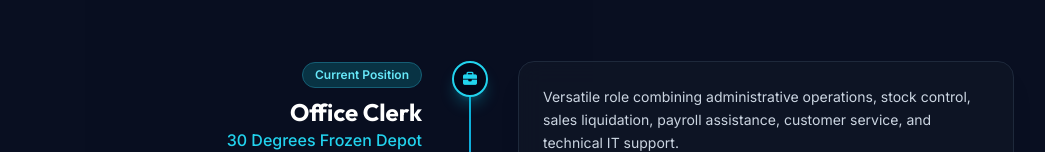
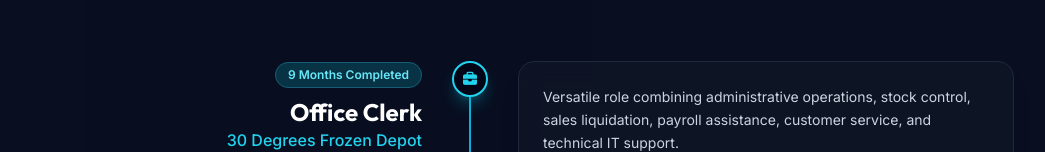
Before and after one commit to KaMercs/Portfolio, a plain HTML site: page index.html in a window 1280 px wide. Shown: the part 1022-1174 px from the top of the page, without its empty margins (170-1215 px from the left). Drawn offline with nearby package versions, Linux system fonts and the light colour scheme.

Commit message:
Change "Current" to "9 Months Completed"

```diff
--- a/index.html
+++ b/index.html
@@ -212,7 +212,7 @@
                     <!-- Left Card / Meta (Mobile & Desktop) -->
                     <div class="pl-12 md:pl-0 md:w-1/2 md:pr-12 md:text-right mb-4 md:mb-0">
                         <span class="inline-block px-3 py-1 rounded-full text-xs font-semibold bg-cyan-950 text-cyan-300 border border-cyan-800 mb-2">
-                            Current Position
+                           9 Months Completed
                         </span>
                         <h3 class="text-2xl font-bold text-white font-heading">Office Clerk</h3>
                         <p class="text-cyan-400 font-medium">30 Degrees Frozen Depot</p>
```
